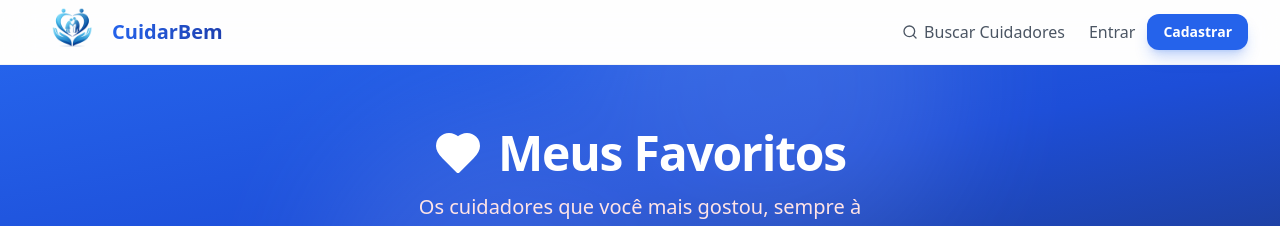
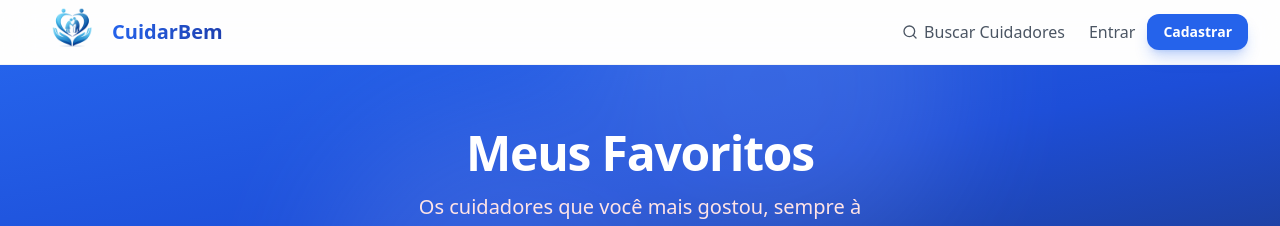
Before and after one commit to GiovaniMonari/cuidar-bem, a Next.js app in the folder frontend/: page /favoritos in a window 1280 px wide. Shown: the top 226 px of the page. Built offline with nearby package versions, Linux system fonts and the light colour scheme; no server answers.

Commit message:
adicionando secao de cuidadores favoritos

```diff
--- a/frontend/src/app/favoritos/page.tsx
+++ b/frontend/src/app/favoritos/page.tsx
@@ -74,7 +74,6 @@ export default function FavoritosPage() {
         <div className="max-w-7xl mx-auto px-4 sm:px-6 lg:px-8 py-16 relative z-10">
           <div className="flex flex-col items-center text-center">
             <div className="flex items-center justify-center gap-4 mb-4">
-              <Heart className="w-12 h-12 text-white fill-white" />
               <h1 className="text-5xl font-bold text-white tracking-tight">
                 Meus Favoritos
               </h1>
```
